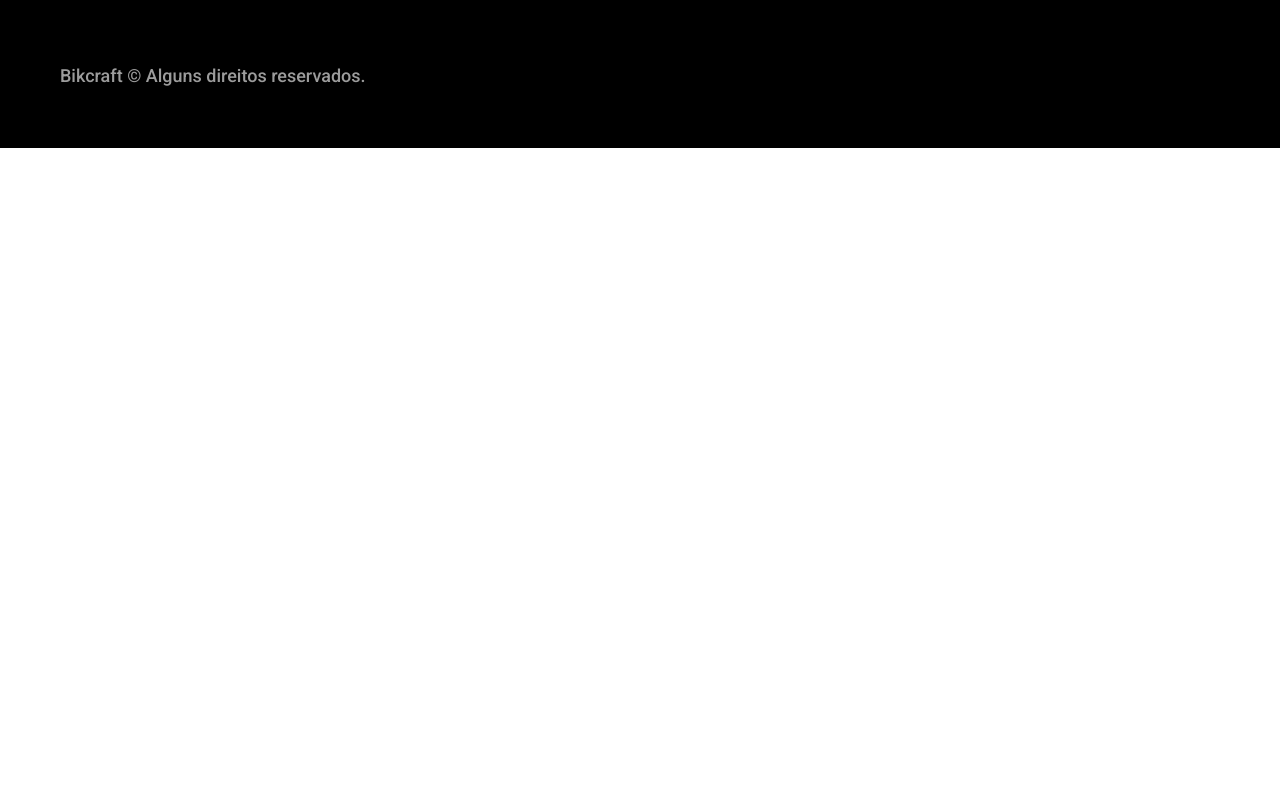
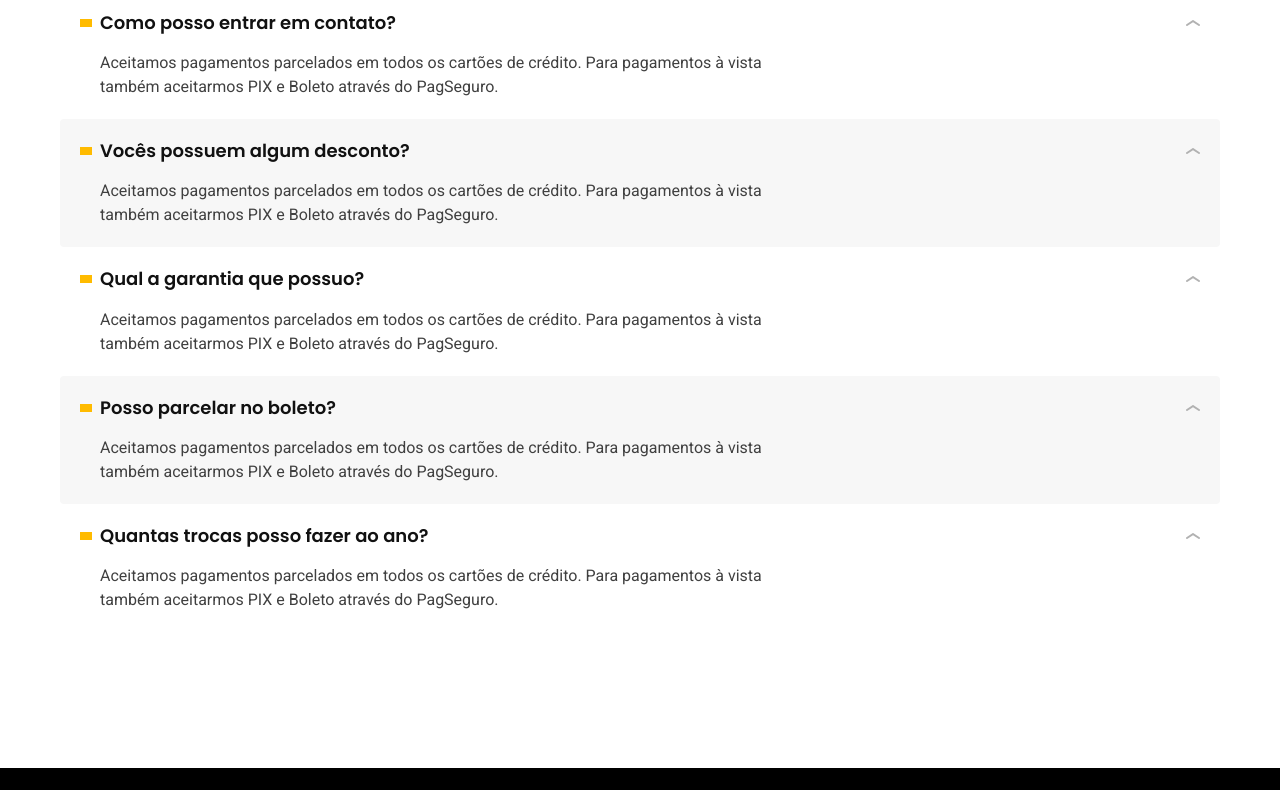
Before and after one commit to candidojuliana/bikecraft, a plain HTML site: page seguros.html in a window 1280 px wide. Shown: the part 1952-2742 px from the top of the page. Before the commit the page ends 2100 px from the top, so only its background shows below. Drawn offline with Linux system fonts and the light colour scheme.

Commit message:
perguntas frequentes

```diff
--- a/css/global/global.css
+++ b/css/global/global.css
@@ -10,7 +10,8 @@ h3,
 h4,
 ul,
 p,
-blockquote {
+blockquote,
+dd {
     margin: 0px;
 }
 
--- a/css/seguros/perguntas.css
+++ b/css/seguros/perguntas.css
@@ -0,0 +1,62 @@
+.perguntas {
+    padding-top: 120px;
+    padding-bottom: 120px;
+}
+
+.perguntas h2 {
+    margin-bottom: 60px;
+}
+
+.perguntas dl > div {
+    padding: 20px;
+    border-radius: 4px;
+}
+
+.perguntas dl > div:nth-child(odd) {
+    background-color: var(--cor1);
+}
+
+.perguntas dt {
+    display: grid;
+    grid-template-columns: auto 1fr auto;
+    align-items: center;
+    gap: 8px;
+    cursor: pointer;
+}
+
+.perguntas dt::before {
+    content: "";
+    display: inline-block;
+    width: 12px;
+    height: 8px;
+    background-color: var(--corp1);
+}
+
+.perguntas dt::after {
+    content: "";
+    display: inline-block;
+    width: 14px;
+    height: 6px;
+    background-image: url(../../img/icones/seta-abrir.svg);
+    transition: 0.3s;
+}
+
+.perguntas dt:hover::after {
+transform: rotate(180deg);
+}
+
+.perguntas dd {
+    padding-left: 20px;
+    padding-top: 16px;
+    max-width: 80ch;
+}
+
+@media (max-width: 800px) {
+    .perguntas {
+        padding-top: 60px;
+        padding-bottom: 60px;
+    }
+    .perguntas h2 {
+        margin-bottom: 40px;
+    }
+}
--- a/seguros.html
+++ b/seguros.html
@@ -108,9 +108,36 @@
         </div>
     </article>
 
+    <article class="perguntas container">
+        <h2 class="font-1-xxl">perguntas frequentes<span class="corp1">.</span></h2>
+        <dl>
+            <div>
+                <dt class="font-1-m-b">Qual forma de pagamento vocês aceitam?</dt>
+                <dd class="font-2-s cor9">Aceitamos pagamentos parcelados em todos os cartões de crédito. Para pagamentos à vista também aceitarmos PIX e Boleto através do PagSeguro.</dd>
+            </div>
+            <div>
+                <dt class="font-1-m-b">Como posso entrar em contato?</dt>
+                <dd class="font-2-s cor9">Aceitamos pagamentos parcelados em todos os cartões de crédito. Para pagamentos à vista também aceitarmos PIX e Boleto através do PagSeguro.</dd>
+            </div>
+            <div>
+                <dt class="font-1-m-b">Vocês possuem algum desconto?</dt>
+                <dd class="font-2-s cor9">Aceitamos pagamentos parcelados em todos os cartões de crédito. Para pagamentos à vista também aceitarmos PIX e Boleto através do PagSeguro.</dd>
+            </div>
+            <div>
+                <dt class="font-1-m-b">Qual a garantia que possuo?</dt>
+                <dd class="font-2-s cor9">Aceitamos pagamentos parcelados em todos os cartões de crédito. Para pagamentos à vista também aceitarmos PIX e Boleto através do PagSeguro.</dd>
+            </div>
+            <div>
+                <dt class="font-1-m-b">Posso parcelar no boleto?</dt>
+                <dd class="font-2-s cor9">Aceitamos pagamentos parcelados em todos os cartões de crédito. Para pagamentos à vista também aceitarmos PIX e Boleto através do PagSeguro.</dd>
+            </div>
+            <div>
+                <dt class="font-1-m-b">Quantas trocas posso fazer ao ano?</dt>
+                <dd class="font-2-s cor9">Aceitamos pagamentos parcelados em todos os cartões de crédito. Para pagamentos à vista também aceitarmos PIX e Boleto através do PagSeguro.</dd>
+            </div>
+        </dl>
 
-
-
+    </article>
 
     <footer class="footer-bg">
         <div class="footer container">
```
